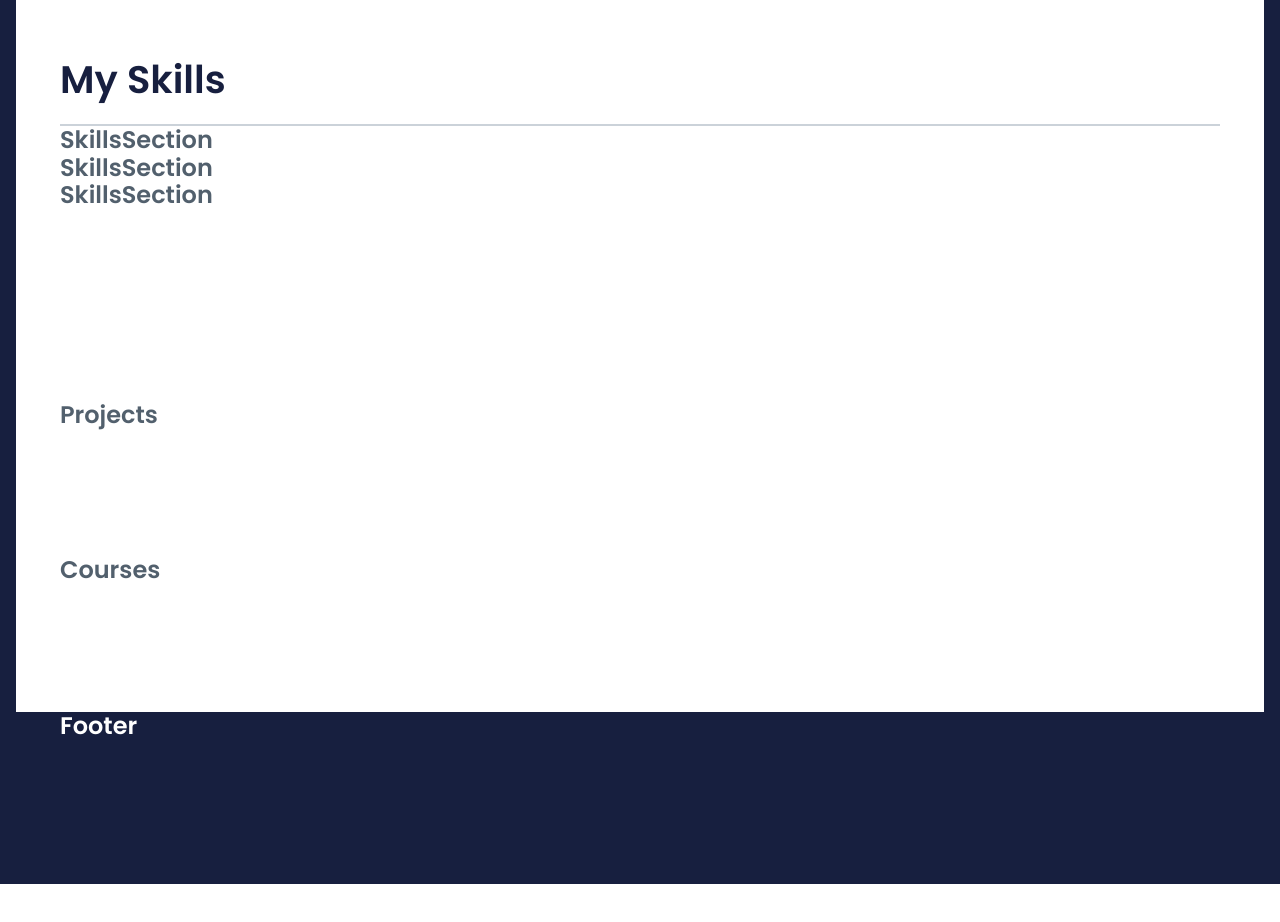
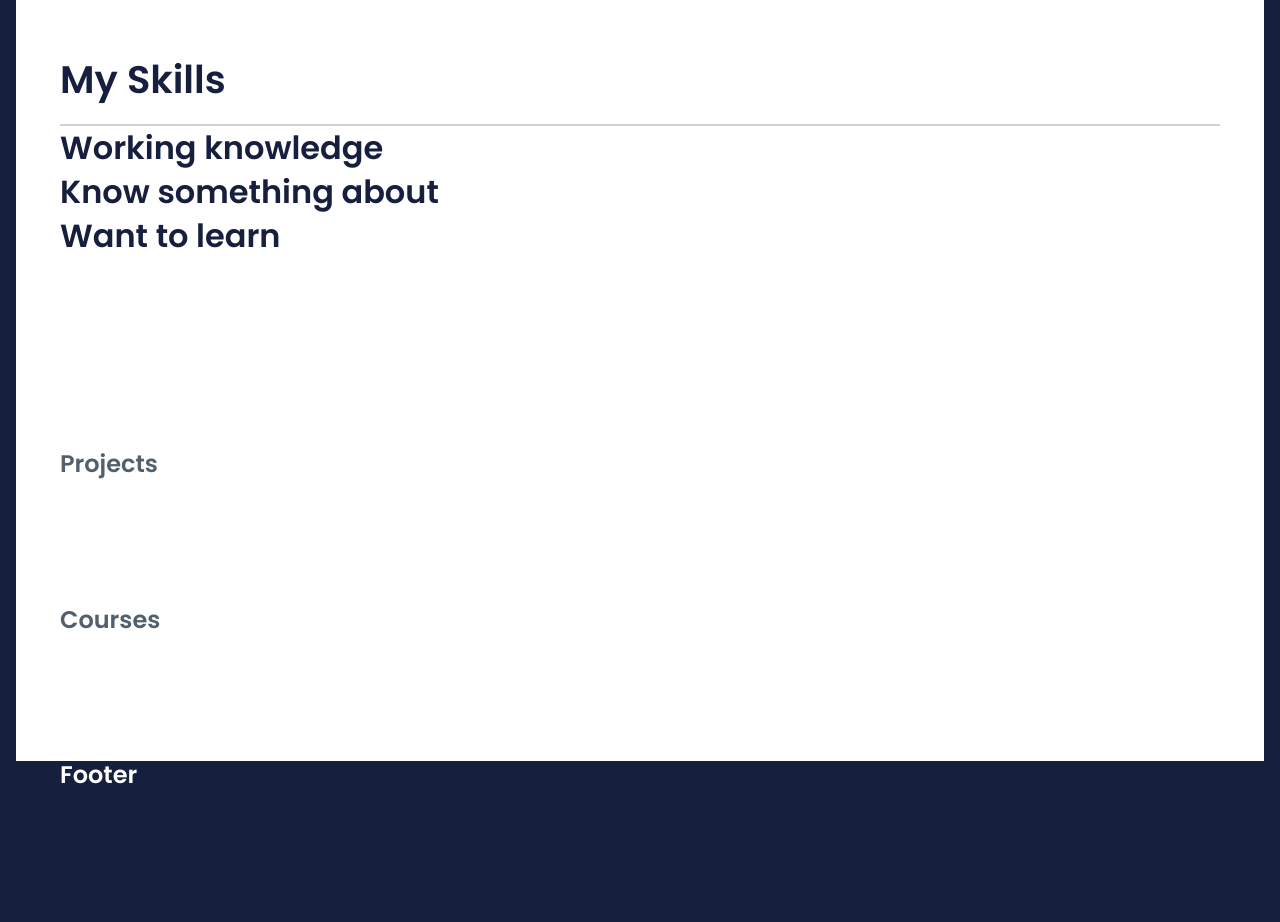
Before and after one commit to grzegorz-jodlowski/grzegorz-jodlowski.github.io, a React (Create React App) app: page / in a window 1280 px wide. Shown: the part 820-1742 px from the top of the page. Before the commit the page ends 1704 px from the top, so only its background shows below. Built offline with nearby package versions, Linux system fonts and the light colour scheme.

Commit message:
Add SkillsSection structure

```diff
--- a/src/components/features/Skills/Skills.js
+++ b/src/components/features/Skills/Skills.js
@@ -16,10 +16,10 @@ const Component = ({ className }) => {
   return (
     <section id='skills' className={clsx(className, styles.root)}>
       <div className={'container'}>
-        <Title text='My Skills' variant='big' underline />
-        <SkillsSection skills={workingKnowledge} variant='green' />
-        <SkillsSection skills={knowSomething} variant='violet' />
-        <SkillsSection skills={wantToLearn} variant='blue' />
+        <Title text='My Skills' size='big' underline />
+        <SkillsSection skills={workingKnowledge} title='Working knowledge' variant='green' />
+        <SkillsSection skills={knowSomething} title='Know something about' variant='violet' />
+        <SkillsSection skills={wantToLearn} title='Want to learn' variant='blue' />
       </div>
     </section>
   );
--- a/src/components/features/SkillsSection/SkillsSection.js
+++ b/src/components/features/SkillsSection/SkillsSection.js
@@ -4,16 +4,22 @@ import clsx from 'clsx';
 
 import styles from './SkillsSection.module.scss';
 
-const Component = ({ className, children }) => (
-  <div className={clsx(className, styles.root)}>
-    <h2>SkillsSection</h2>
-    {children}
-  </div>
+import { Title } from '../../common/Title/Title';
+
+const Component = ({ className, title, variant }) => (
+  <article className={clsx(className, styles.root)}>
+    <Title text={title} size='medium' variant={variant} decoration />
+    <div>
+
+    </div>
+  </article>
 );
 
 Component.propTypes = {
-  children: PropTypes.node,
   className: PropTypes.string,
+  variant: PropTypes.string,
+  title: PropTypes.string,
+  skills: PropTypes.array,
 };
 
 export {
--- a/src/components/features/SkillsSection/SkillsSection.module.scss
+++ b/src/components/features/SkillsSection/SkillsSection.module.scss
@@ -1,5 +1,6 @@
 @import "../../../styles/settings.scss";
 
-// .root {
-
-// }
+.root {
+  display: grid;
+  grid-template-columns: 1fr 1fr;
+}
```
